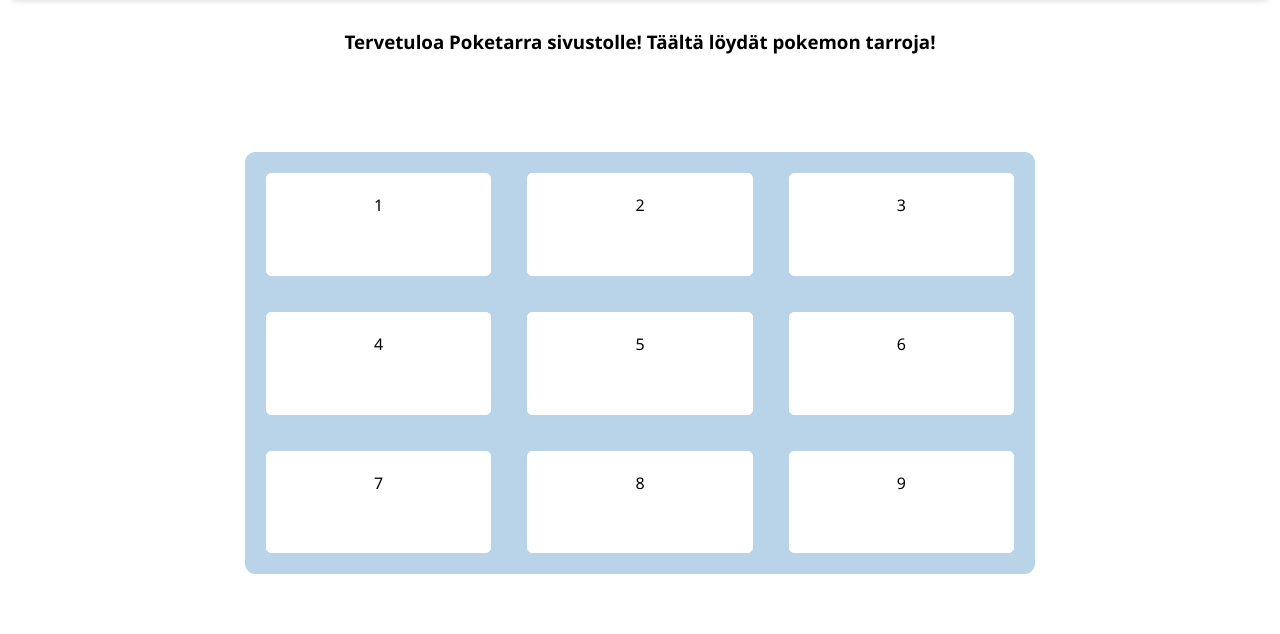
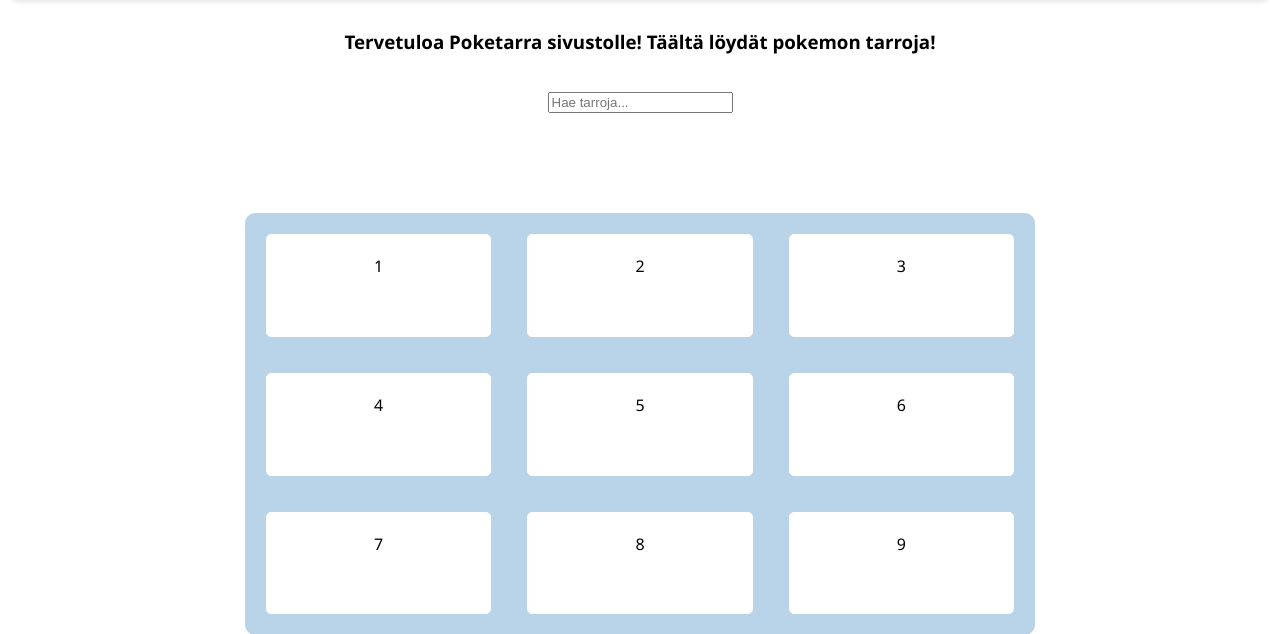
Before and after one commit to titskupitsku/projekti25, a PHP site: page /Tarrasivu.html in a window 1280 px wide. Shown: the part 106-740 px from the top of the page. Run offline with PHP 8.4, Linux system fonts and the light colour scheme.

Commit message:
Tarrasivu Search bar aloitus

```diff
--- a/Tarrasivu.css
+++ b/Tarrasivu.css
@@ -32,3 +32,8 @@
     font-family: 'Segoe UI', Tahoma, Geneva, Verdana, sans-serif;
 
 }
+.Tarra-haku {
+    margin: 20px 0;
+    text-align: center;
+    border: #b9d3e9;
+}
--- a/Tarrasivu.html
+++ b/Tarrasivu.html
@@ -90,6 +90,10 @@
     </div>
     <div class="content">
     <div class="Teksti-Tarra"> <h3> Tervetuloa Poketarra sivustolle! Täältä löydät pokemon tarroja!</h3></div>
+    <div class="Tarra-haku">
+        <input type="text" placeholder="Hae tarroja..." />
+    </div>
+
     <div class="flex-Tarrabox">
         <div class="flex-items">1</div>
         <div class="flex-items">2</div>
```
